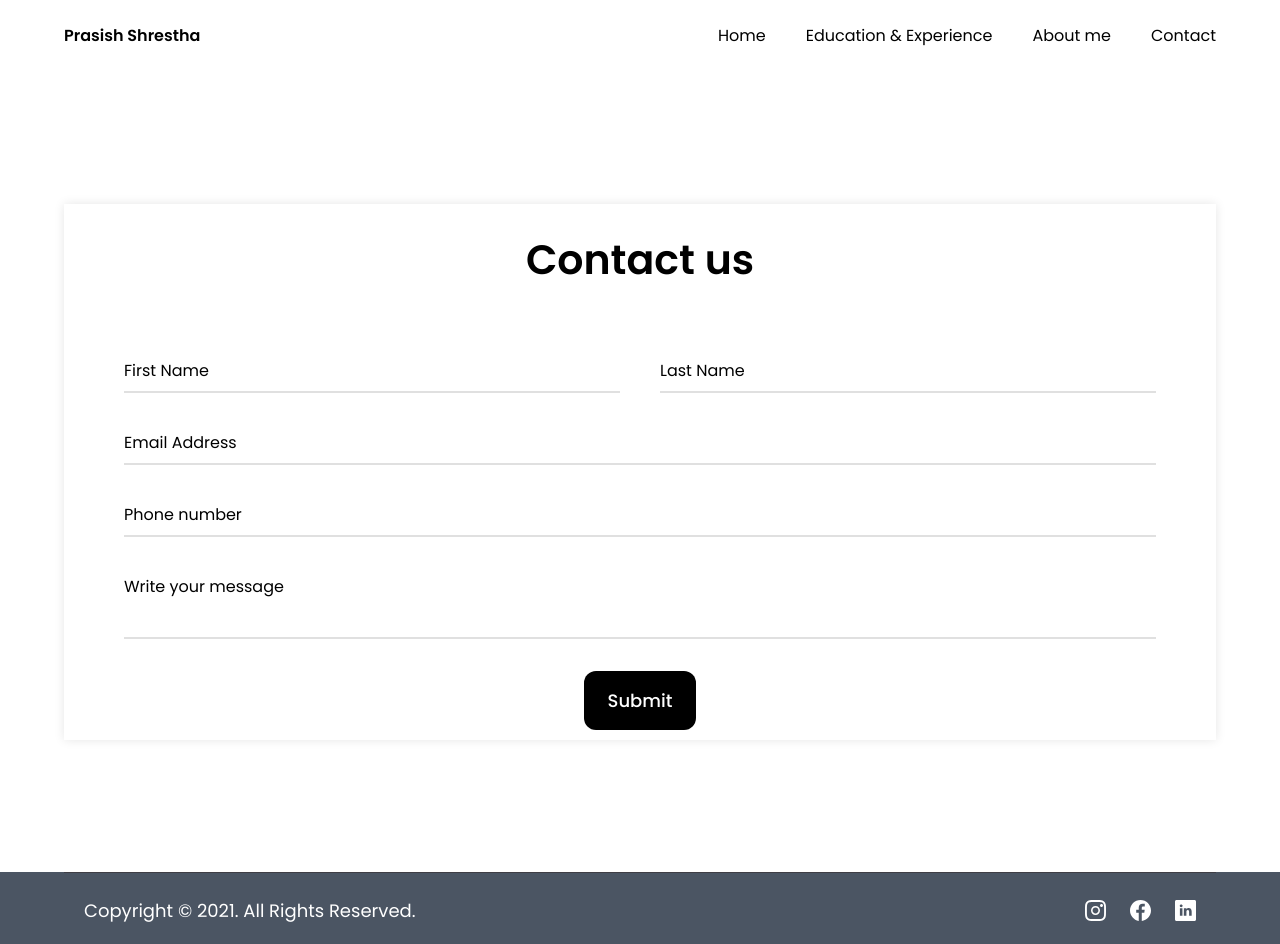
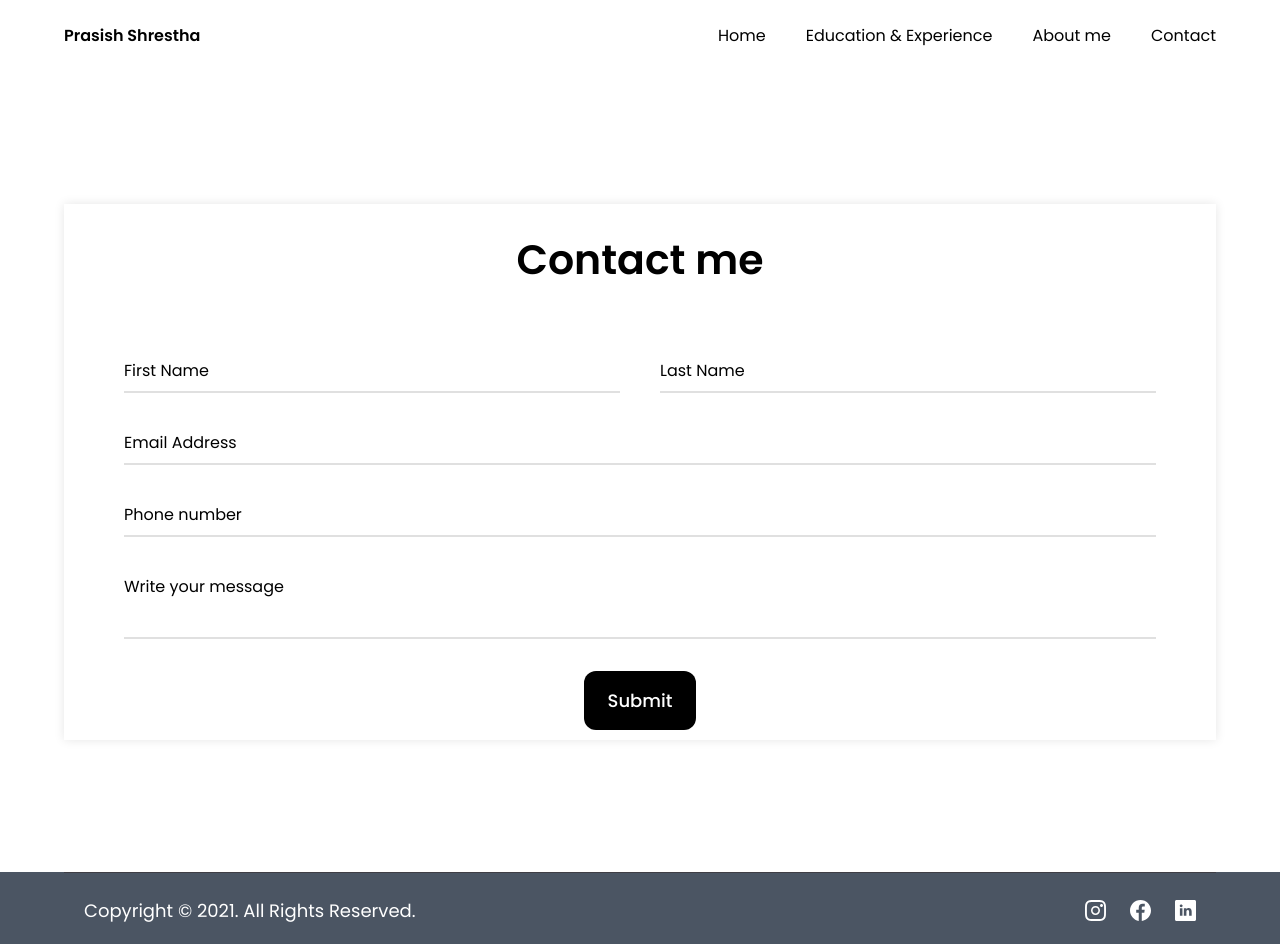
Before and after one commit to prasish07/Protfolio, a React (Vite) app: page /contact in a window 1280 px wide. Built offline with nearby package versions, Linux system fonts and the light colour scheme.

Commit message:
Change the name of contact

```diff
--- a/src/Pages/Contact.jsx
+++ b/src/Pages/Contact.jsx
@@ -22,7 +22,7 @@ const Contact = () => {
 				className={`${styles.boxWidth} flex justify-center items-center h-[100vh]`}
 			>
 				<div className="container">
-          <div className="text">Contact us</div>
+					<div className="text">Contact me</div>
 					<form onSubmit={handleSubmit}>
 						<div className="form-row">
 							<div className="input-data">
```
Lines whose indentation alone changed are shown as unchanged.
